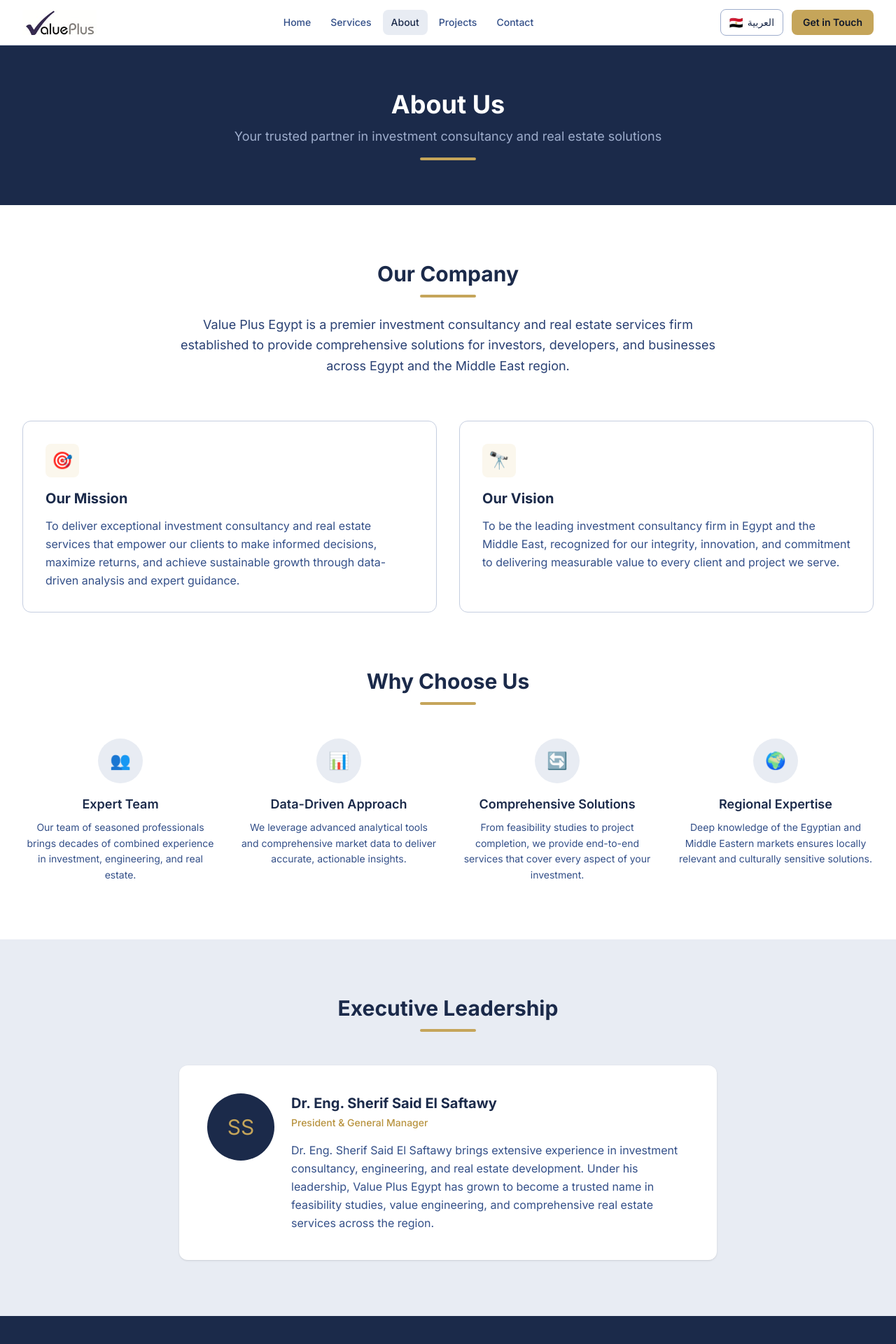
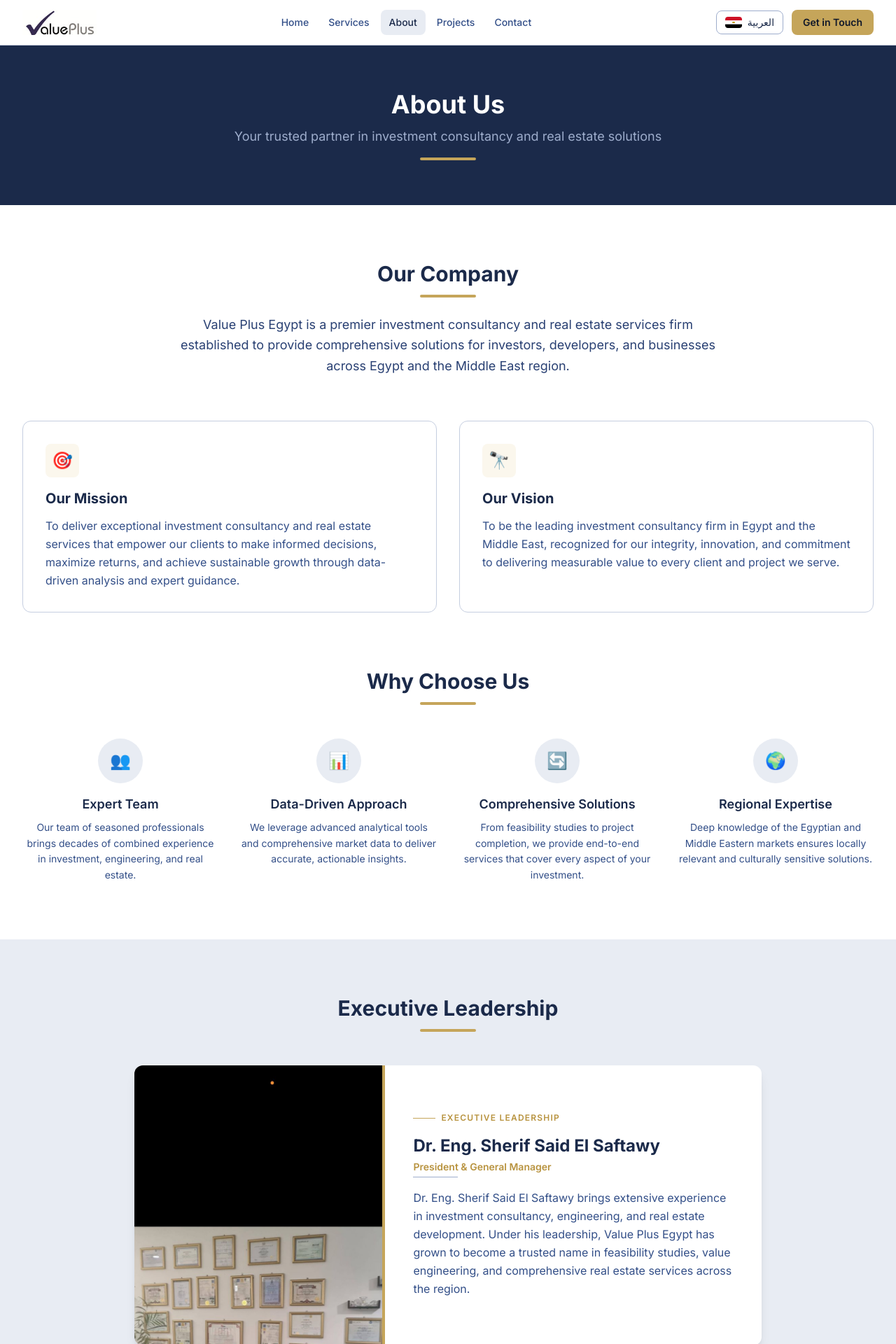
Before and after one commit to Amrwar/valueplusegypt, a Next.js app: page /en/about in a window 1280 px wide. Shown: the top 1920 px of the page at 70% size. Built offline with nearby package versions, Linux system fonts and the light colour scheme.

Commit message:
Add president photo and fix language switcher flags
- Add Dr. Eng. Sherif Said El Saftawy photo to About page
  with professional side-by-side layout (photo + bio)
- Replace emoji flags with SVG Egypt/UK flags in language switcher

```diff
--- a/src/components/about/LeadershipProfile.tsx
+++ b/src/components/about/LeadershipProfile.tsx
@@ -1,6 +1,7 @@
 'use client';
 
 import { useTranslations } from 'next-intl';
+import Image from 'next/image';
 import Container from '@/components/ui/Container';
 import { useInView } from '@/hooks/useInView';
 import { cn } from '@/lib/utils';
@@ -20,23 +21,43 @@ export default function LeadershipProfile() {
         <div
           ref={ref}
           className={cn(
-            'mx-auto mt-12 max-w-3xl rounded-xl bg-white p-8 shadow-sm transition-all duration-700 sm:p-10',
+            'mx-auto mt-12 max-w-4xl overflow-hidden rounded-xl bg-white shadow-lg transition-all duration-700',
             isInView ? 'opacity-100 translate-y-0' : 'opacity-0 translate-y-8'
           )}
         >
-          <div className="flex flex-col items-center gap-6 sm:flex-row sm:items-start">
-            {/* Avatar placeholder */}
-            <div className="flex h-24 w-24 shrink-0 items-center justify-center rounded-full bg-navy-900 text-3xl text-gold-400">
-              SS
+          <div className="flex flex-col md:flex-row">
+            {/* Photo */}
+            <div className="relative md:w-2/5">
+              <div className="relative h-72 md:h-full md:min-h-[400px]">
+                <Image
+                  src="/images/president.jpg"
+                  alt={t('leaderName')}
+                  fill
+                  className="object-cover object-top"
+                />
+                {/* Gold accent at bottom on mobile, at side on desktop */}
+                <div className="absolute bottom-0 start-0 h-1 w-full bg-gold-400 md:h-full md:w-1 md:bottom-auto md:end-0 md:start-auto" />
+              </div>
             </div>
 
-            <div>
-              <h3 className="text-xl font-bold text-navy-900">
+            {/* Info */}
+            <div className="flex flex-1 flex-col justify-center p-8 md:p-10">
+              <div className="mb-4 inline-flex items-center gap-2">
+                <div className="h-px w-8 bg-gold-400" />
+                <span className="text-xs font-semibold uppercase tracking-widest text-gold-500">
+                  {t('leadershipTitle')}
+                </span>
+              </div>
+
+              <h3 className="text-2xl font-bold text-navy-900">
                 {t('leaderName')}
               </h3>
-              <p className="mt-1 text-sm font-medium text-gold-500">
+              <p className="mt-1 text-sm font-semibold text-gold-500">
                 {t('leaderRole')}
               </p>
+
+              <div className="mt-1 h-px w-16 bg-navy-200" />
+
               <p className="mt-4 text-navy-600 leading-relaxed">
                 {t('leaderBio')}
               </p>
--- a/src/components/layout/LanguageSwitcher.tsx
+++ b/src/components/layout/LanguageSwitcher.tsx
@@ -2,6 +2,34 @@
 
 import { useLocale } from 'next-intl';
 import { usePathname, useRouter } from '@/i18n/navigation';
+
+function EgyptFlag() {
+  return (
+    <svg viewBox="0 0 36 24" className="h-4 w-6 shrink-0 rounded-sm" aria-hidden="true">
+      <rect width="36" height="8" fill="#CE1126" />
+      <rect width="36" height="8" y="8" fill="#FFFFFF" />
+      <rect width="36" height="8" y="16" fill="#000000" />
+      <path d="M15.5 10.5h5v3h-5z" fill="#C09300" />
+      <path d="M16 11h4v0.5h-4z" fill="#C09300" />
+    </svg>
+  );
+}
+
+function UKFlag() {
+  return (
+    <svg viewBox="0 0 60 30" className="h-4 w-6 shrink-0 rounded-sm" aria-hidden="true">
+      <clipPath id="s"><path d="M0,0 v30 h60 v-30 z"/></clipPath>
+      <clipPath id="t"><path d="M30,15 h30 v15 z v15 h-30 z h-30 v-15 z v-15 h30 z"/></clipPath>
+      <g clipPath="url(#s)">
+        <path d="M0,0 v30 h60 v-30 z" fill="#012169"/>
+        <path d="M0,0 L60,30 M60,0 L0,30" stroke="#fff" strokeWidth="6"/>
+        <path d="M0,0 L60,30 M60,0 L0,30" clipPath="url(#t)" stroke="#C8102E" strokeWidth="4"/>
+        <path d="M30,0 v30 M0,15 h60" stroke="#fff" strokeWidth="10"/>
+        <path d="M30,0 v30 M0,15 h60" stroke="#C8102E" strokeWidth="6"/>
+      </g>
+    </svg>
+  );
+}
 
 export default function LanguageSwitcher() {
   const locale = useLocale();
@@ -16,10 +44,10 @@ export default function LanguageSwitcher() {
   return (
     <button
       onClick={toggleLocale}
-      className="flex items-center gap-1.5 rounded-lg border border-navy-200 px-3 py-1.5 text-sm font-medium text-navy-900 transition-colors hover:bg-navy-50"
+      className="flex items-center gap-2 rounded-lg border border-navy-200 px-3 py-1.5 text-sm font-medium text-navy-900 transition-colors hover:bg-navy-50"
       aria-label={locale === 'en' ? 'Switch to Arabic' : 'التبديل إلى الإنجليزية'}
     >
-      <span className="text-base">{locale === 'en' ? '🇪🇬' : '🇬🇧'}</span>
+      {locale === 'en' ? <EgyptFlag /> : <UKFlag />}
       <span>{locale === 'en' ? 'العربية' : 'English'}</span>
     </button>
   );
```
Also changed, not shown: public/images/president.jpg (added).
